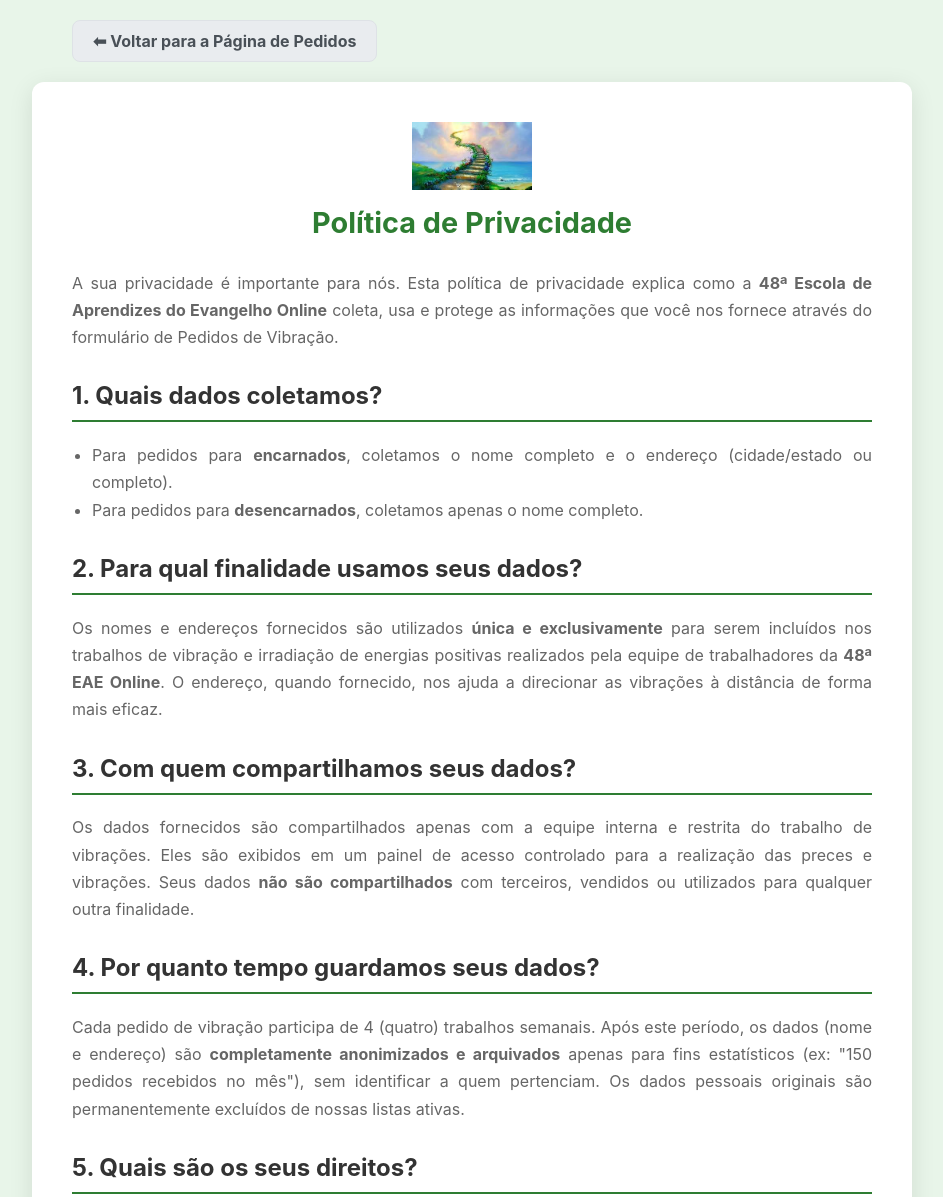
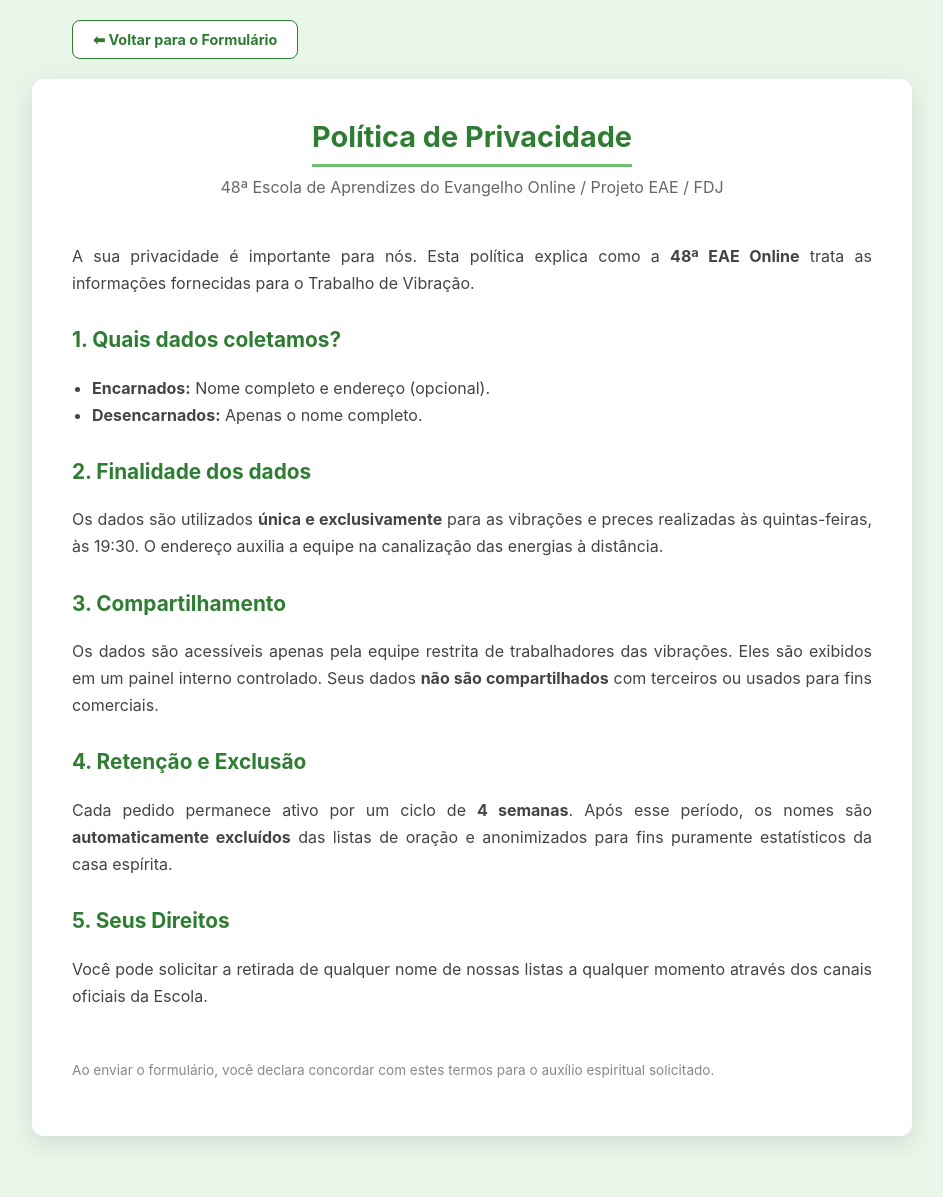
Before and after one commit to CasaespiritadigitalEmmanuel/sistema-vibracoes-CEDE, a plain HTML site: page public/politica.html in a window 1280 px wide. Shown: the top 1197 px of the page, without its empty margins (168-1111 px from the left). After the commit the page ends 1156 px from the top, so only its background shows below. Drawn offline with Linux system fonts and the light colour scheme.

```diff
--- a/functions/index.js
+++ b/functions/index.js
@@ -183,7 +183,7 @@
             pedidosPorMes: pedidosPorMes,
             ultimaAtualizacao: admin.firestore.FieldValue.serverTimestamp()
         };
-
+// Versão corrigida das coleções
         // Salva o resumo em um único documento
         await db.collection('estatisticas').doc('resumo').set(statsData);
         console.log("Estatísticas diárias salvas com sucesso.", statsData);
--- a/public/politica.html
+++ b/public/politica.html
@@ -4,52 +4,50 @@
     <meta charset="UTF-8">
     <meta name="viewport" content="width=device-width, initial-scale=1.0">
     <title>Política de Privacidade - 48ª EAE Online</title>
-
     <style>
         body { font-family: -apple-system, BlinkMacSystemFont, "Segoe UI", Roboto, Helvetica, Arial, sans-serif; background-color: #e8f5e9; display: flex; flex-direction: column; align-items: center; margin: 0; padding: 20px; box-sizing: border-box; }
         .container { width: 100%; max-width: 800px; background-color: white; padding: 40px; border-radius: 12px; box-shadow: 0 6px 25px rgba(0,0,0,0.1); }
         .header-logo { display: flex; flex-direction: column; align-items: center; margin-bottom: 30px; text-align: center; }
-        .header-logo img { width: 120px; height: auto; margin-bottom: 15px; }
-        .header-logo h1 { color: #2E7D32; margin: 0; font-size: 1.8em; }
-        .content h2 { color: #333; border-bottom: 2px solid #2E7D32; padding-bottom: 10px; margin-top: 30px; }
-        .content p, .content li { color: #666; line-height: 1.7; text-align: justify; }
+        .header-logo h1 { color: #2E7D32; margin: 0; font-size: 1.8em; border-bottom: 3px solid #6fbf73; padding-bottom: 10px; }
+        .content h2 { color: #2E7D32; padding-bottom: 5px; margin-top: 30px; font-size: 1.3em; }
+        .content p, .content li { color: #444; line-height: 1.7; text-align: justify; }
         .content ul { padding-left: 20px; }
         .nav-voltar { width: 100%; max-width: 800px; margin: 0 auto 20px auto; text-align: left; }
-        .btn-voltar { background-color: #e9ecef; color: #495057; border: 1px solid #dee2e6; padding: 10px 20px; border-radius: 8px; font-weight: bold; font-size: 1em; text-decoration: none; display: inline-block; }
-        .btn-voltar:hover { background-color: #dee2e6; }
+        .btn-voltar { background-color: #ffffff; color: #2E7D32; border: 1px solid #2E7D32; padding: 10px 20px; border-radius: 8px; font-weight: bold; font-size: 0.9em; text-decoration: none; display: inline-block; transition: all 0.2s; }
+        .btn-voltar:hover { background-color: #2E7D32; color: white; }
     </style>
 </head>
 <body>
     <nav class="nav-voltar">
-        <a href="/" class="btn-voltar">⬅ Voltar para a Página de Pedidos</a>
+        <a href="/" class="btn-voltar">⬅ Voltar para o Formulário</a>
     </nav>
     <div class="container">
         <div class="header-logo">
-            <img src="/logo-eae.png" alt="Logo 48ª EAE Online">
             <h1>Política de Privacidade</h1>
+            <p style="color: #666; margin-top: 10px;">48ª Escola de Aprendizes do Evangelho Online / Projeto EAE / FDJ</p>
         </div>
         <div class="content">
-            <p>A sua privacidade é importante para nós. Esta política de privacidade explica como a <strong>48ª Escola de Aprendizes do Evangelho Online</strong> coleta, usa e protege as informações que você nos fornece através do formulário de Pedidos de Vibração.</p>
+            <p>A sua privacidade é importante para nós. Esta política explica como a <strong>48ª EAE Online</strong> trata as informações fornecidas para o Trabalho de Vibração.</p>
 
             <h2>1. Quais dados coletamos?</h2>
             <ul>
-                <li>Para pedidos para <strong>encarnados</strong>, coletamos o nome completo e o endereço (cidade/estado ou completo).</li>
-                <li>Para pedidos para <strong>desencarnados</strong>, coletamos apenas o nome completo.</li>
+                <li><strong>Encarnados:</strong> Nome completo e endereço (opcional).</li>
+                <li><strong>Desencarnados:</strong> Apenas o nome completo.</li>
             </ul>
 
-            <h2>2. Para qual finalidade usamos seus dados?</h2>
-            <p>Os nomes e endereços fornecidos são utilizados <strong>única e exclusivamente</strong> para serem incluídos nos trabalhos de vibração e irradiação de energias positivas realizados pela equipe de trabalhadores da <strong>48ª EAE Online</strong>. O endereço, quando fornecido, nos ajuda a direcionar as vibrações à distância de forma mais eficaz.</p>
+            <h2>2. Finalidade dos dados</h2>
+            <p>Os dados são utilizados <strong>única e exclusivamente</strong> para as vibrações e preces realizadas às quintas-feiras, às 19:30. O endereço auxilia a equipe na canalização das energias à distância.</p>
 
-            <h2>3. Com quem compartilhamos seus dados?</h2>
-            <p>Os dados fornecidos são compartilhados apenas com a equipe interna e restrita do trabalho de vibrações. Eles são exibidos em um painel de acesso controlado para a realização das preces e vibrações. Seus dados <strong>não são compartilhados</strong> com terceiros, vendidos ou utilizados para qualquer outra finalidade.</p>
+            <h2>3. Compartilhamento</h2>
+            <p>Os dados são acessíveis apenas pela equipe restrita de trabalhadores das vibrações. Eles são exibidos em um painel interno controlado. Seus dados <strong>não são compartilhados</strong> com terceiros ou usados para fins comerciais.</p>
 
-            <h2>4. Por quanto tempo guardamos seus dados?</h2>
-            <p>Cada pedido de vibração participa de 4 (quatro) trabalhos semanais. Após este período, os dados (nome e endereço) são <strong>completamente anonimizados e arquivados</strong> apenas para fins estatísticos (ex: "150 pedidos recebidos no mês"), sem identificar a quem pertenciam. Os dados pessoais originais são permanentemente excluídos de nossas listas ativas.</p>
+            <h2>4. Retenção e Exclusão</h2>
+            <p>Cada pedido permanece ativo por um ciclo de <strong>4 semanas</strong>. Após esse período, os nomes são <strong>automaticamente excluídos</strong> das listas de oração e anonimizados para fins puramente estatísticos da casa espírita.</p>
 
-            <h2>5. Quais são os seus direitos?</h2>
-            <p>Você tem o direito de solicitar a retirada de um nome das nossas listas de vibração a qualquer momento, entrando em contato conosco pelos nossos canais oficiais.</p>
+            <h2>5. Seus Direitos</h2>
+            <p>Você pode solicitar a retirada de qualquer nome de nossas listas a qualquer momento através dos canais oficiais da Escola.</p>
             <br>
-            <p>Ao enviar o formulário de pedido de vibração, você declara que tem a autorização necessária para fornecer o nome da pessoa a receber as vibrações e concorda com os termos aqui descritos.</p>
+            <p style="font-size: 0.85em; color: #888;">Ao enviar o formulário, você declara concordar com estes termos para o auxílio espiritual solicitado.</p>
         </div>
     </div>
 </body>
```
Also changed, not shown: public/login.html (+44 -16 lines), 4 other files.
